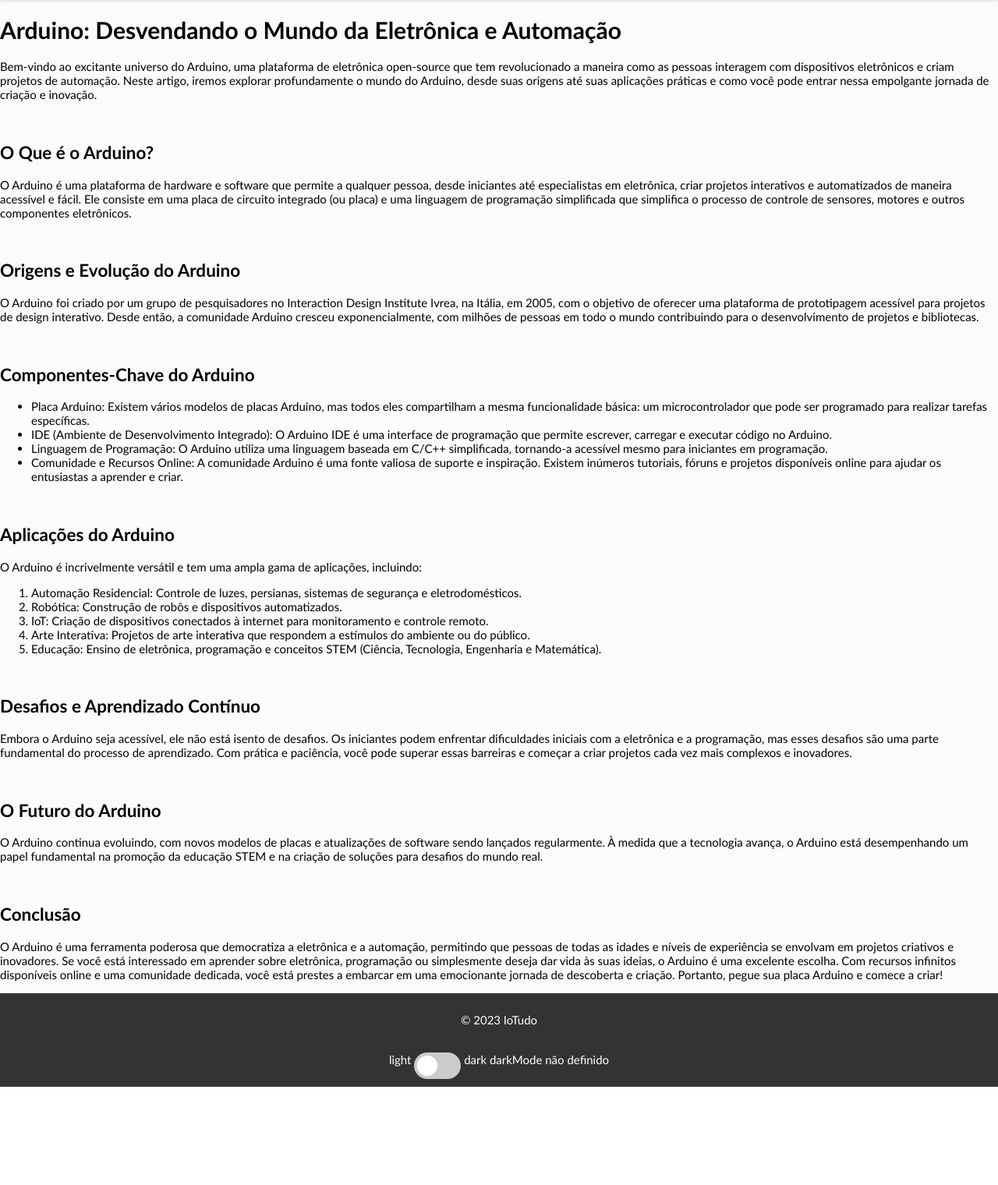
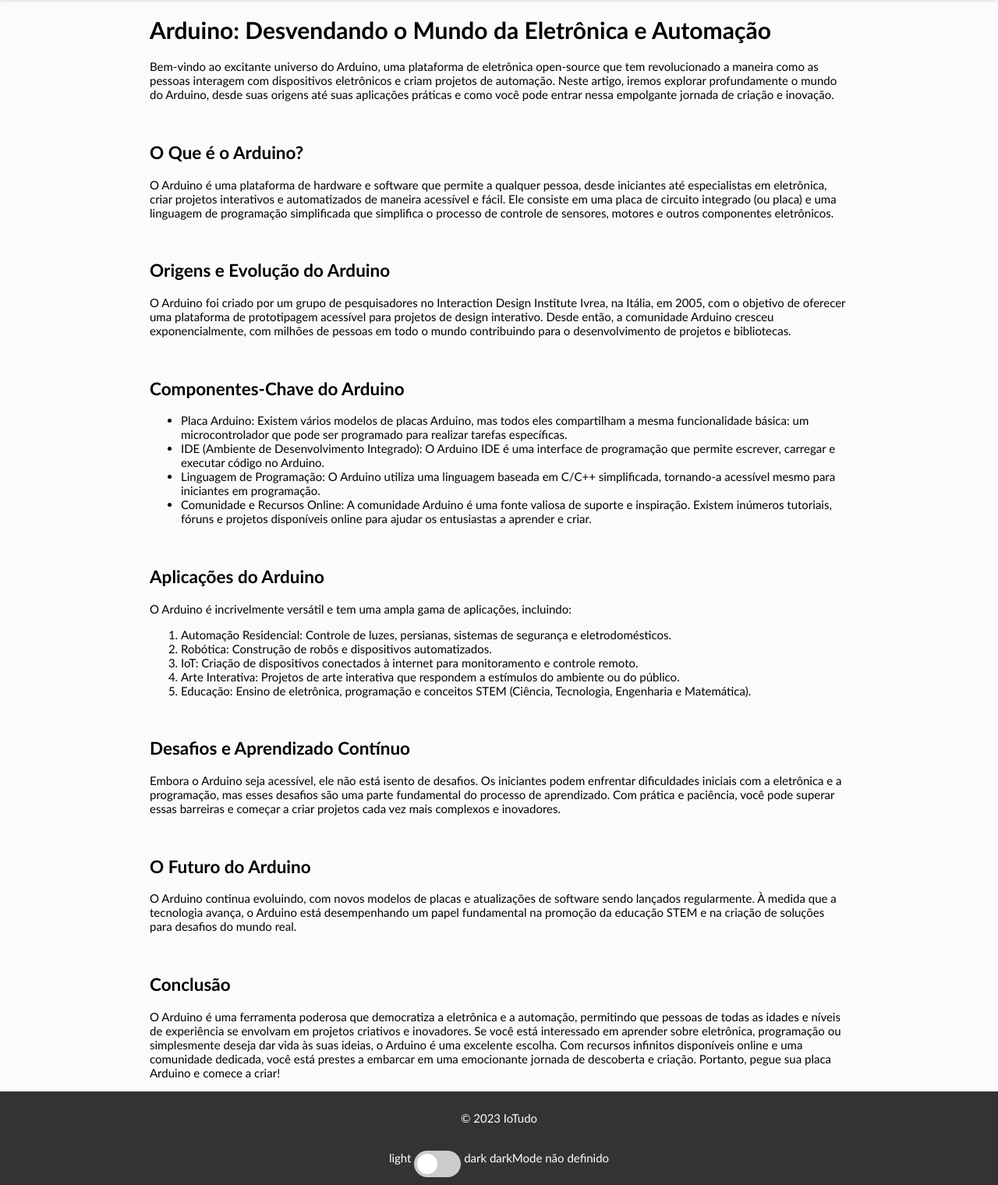
Before and after one commit to JonathasLuan/IOT-no-Brasil, a PHP site: page /ProjetoSalao/arduino.php in a window 1280 px wide. Shown: the part 70-1590 px from the top of the page at 78% size. Before the commit the page ends 1464 px from the top, so only its background shows below. Run offline with PHP 8.4, Linux system fonts and the light colour scheme.

Commit message:
Update index.css

```diff
--- a/index.css
+++ b/index.css
@@ -8,6 +8,11 @@ body {
   font-family: "Futura PT", "Trebuchet MS", sans-serif;
   font-size: 15px;
   min-height: 100vh;
+}
+
+.artigo {
+  width: 70%;
+  margin: auto;
 }
 
 header {
```
